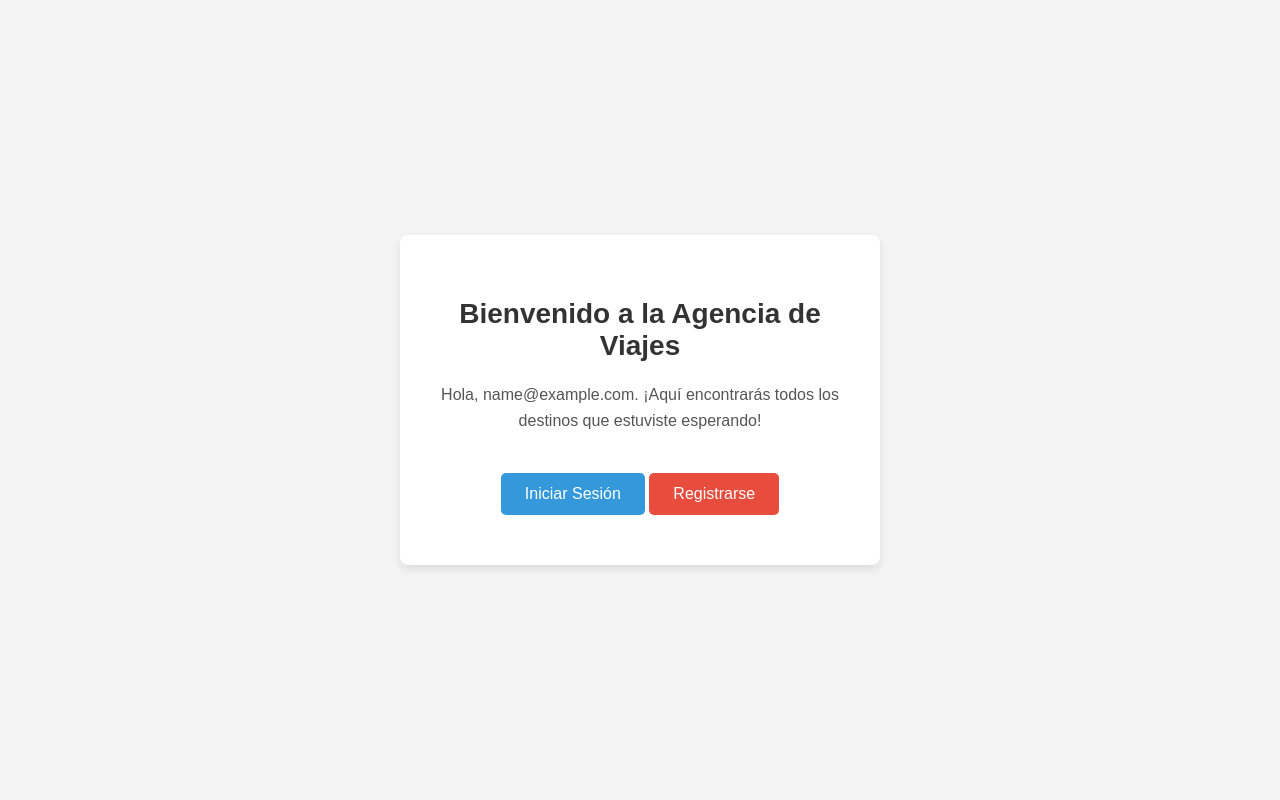
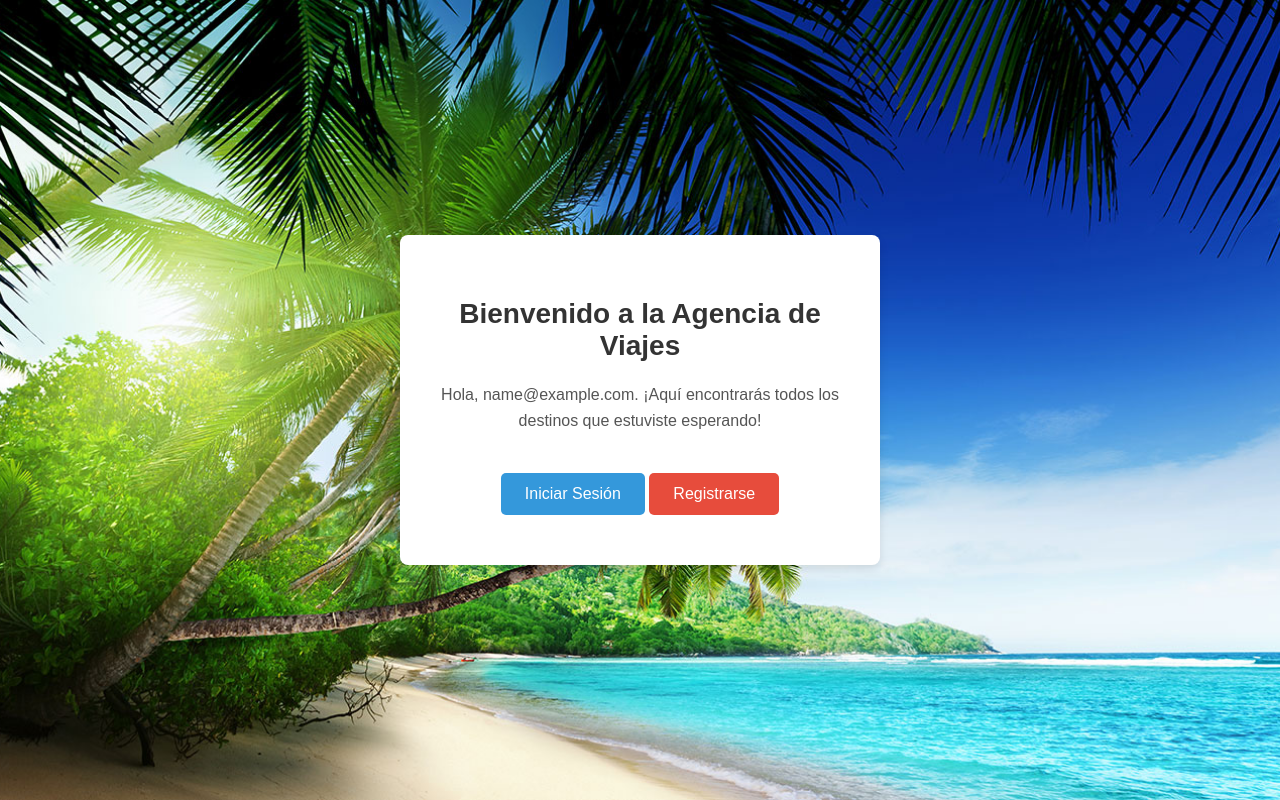
Before and after one commit to Angelo0487/prueba, a PHP site: page / in a window 1280 px wide. Run offline with PHP 8.4, Linux system fonts and the light colour scheme; the visitor is signed in with stand-in values (Sample User, id 1).

Commit message:
se ajusta index.css en pagina index.php

```diff
--- a/css/index.css
+++ b/css/index.css
@@ -1,6 +1,9 @@
 /* Estilos generales */
 body {
     font-family: Arial, sans-serif;
+    background-image: url('/img/palmera.jpg'); /* Imagen de fondo */
+    background-size: cover; /* La imagen cubre todo el fondo */
+    background-position: center; /* Centra la imagen */
     margin: 0;
     padding: 0;
     background-color: #f4f4f4;
```
